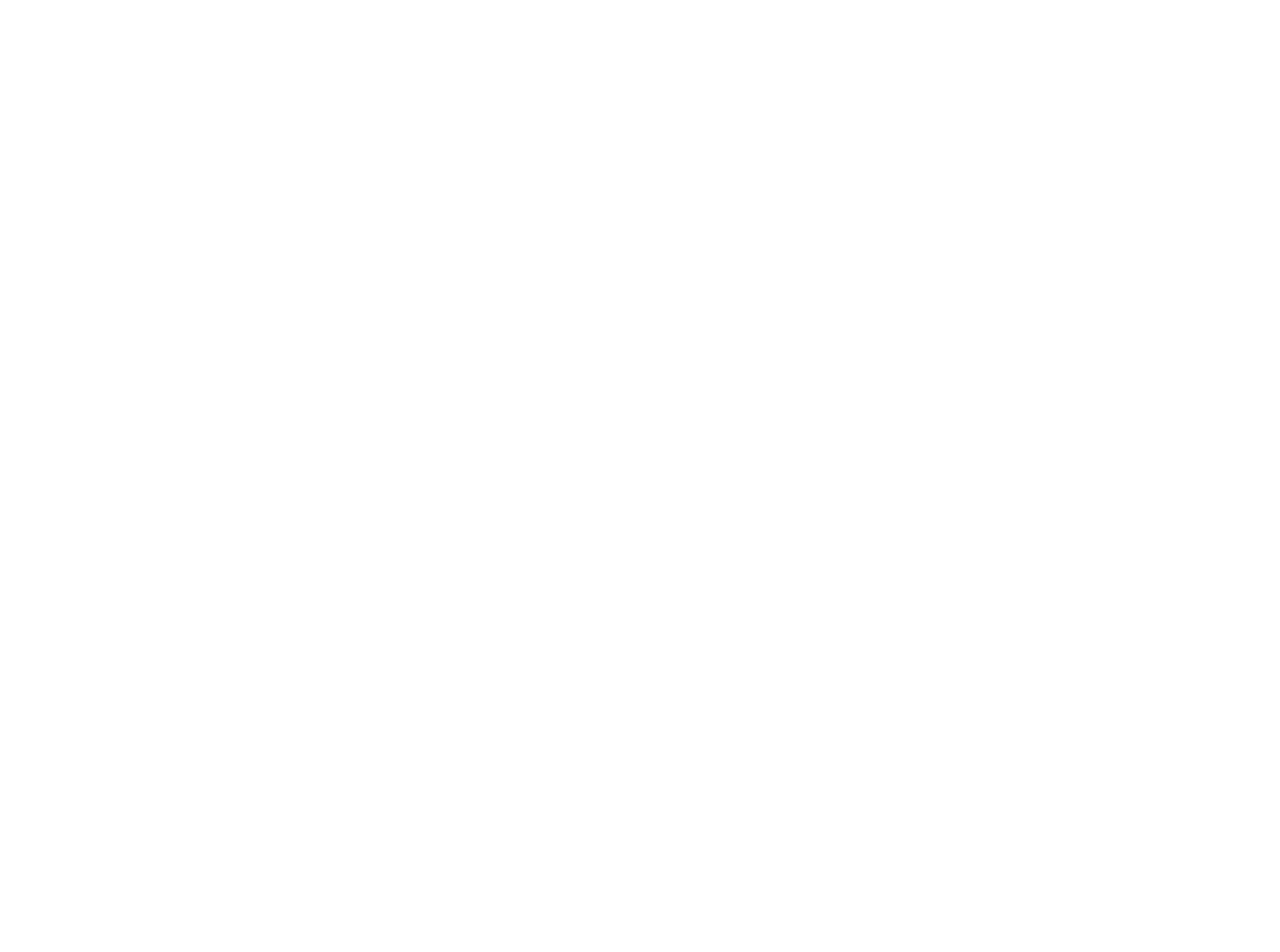
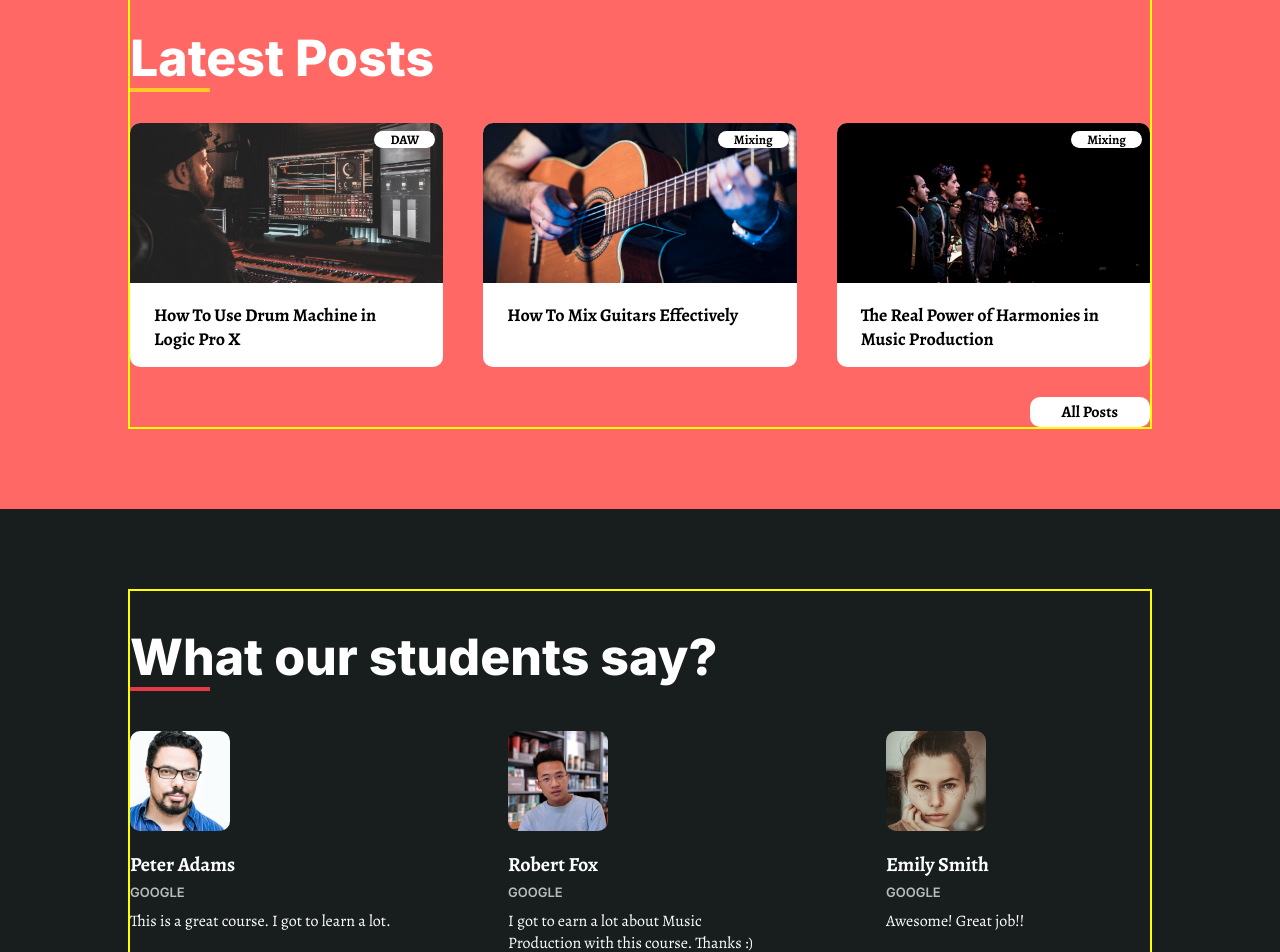
Before and after one commit to alexangria1992/music-course-website, a React (Vite) app in the folder front-end/: page / in a window 1280 px wide. Shown: the part 1900-2852 px from the top of the page. Before the commit the page ends 1870 px from the top, so only its background shows below. Built offline with nearby package versions, Linux system fonts and the light colour scheme.

Commit message:
Testimonials and Blog Components

```diff
--- a/front-end/src/components/Blog/Blog.css
+++ b/front-end/src/components/Blog/Blog.css
@@ -0,0 +1,65 @@
+#blog .content-container {
+  display: grid;
+  grid-template-columns: repeat(3, 1fr);
+  gap: 40px;
+}
+
+#blog .post img {
+  width: 100%;
+  height: 160px;
+  object-fit: cover;
+}
+
+#blog .post {
+  background: #fff;
+  border-radius: 10px;
+  position: relative;
+  overflow: hidden;
+  transition: all 400ms ease;
+}
+
+#blog .post:hover {
+  transform: scale(1.04);
+}
+
+#blog .post .tag {
+  position: absolute;
+  font-family: "Alegreya", serif;
+  font-style: normal;
+  font-weight: 700;
+  font-size: 13px;
+  color: #000;
+  background: #fff;
+  padding: 0 16px;
+  top: 8px;
+  right: 8px;
+  border-radius: 10px;
+}
+
+#blog .post .post-title {
+  font-family: "Alegreya";
+
+  font-weight: 700;
+  font-size: 18px;
+  line-height: 24px;
+  color: #000000;
+  padding: 16px 24px;
+  margin: 0;
+}
+
+#blog .btn-container {
+  display: flex;
+  justify-content: right;
+}
+
+#blog .all-posts-btn {
+  font-family: "Alegreya";
+  font-weight: 700;
+  font-size: 16px;
+  line-height: 22px;
+  padding: 4px 32px;
+  border-radius: 10px;
+  margin-top: 30px;
+  background: #fff;
+  color: #000;
+}
--- a/front-end/src/components/Blog/Blog.jsx
+++ b/front-end/src/components/Blog/Blog.jsx
@@ -1,7 +1,60 @@
 import React from "react";
 import "./Blog.css";
+import { blog1, blog2, blog3 } from "../../assets";
 const Blog = () => {
-  return <div>Blog</div>;
+  return (
+    <section id="blog" className="pink">
+      <div className="wrapper">
+        <h2 className="light">Latest Posts</h2>
+        <div className="content-container">
+          <div className="post">
+            <div className="tag">DAW</div>
+
+            <a href="">
+              <img src={blog1} alt="" />
+            </a>
+
+            <a href="">
+              <h3 className="post-title">
+                How To Use Drum Machine in Logic Pro X
+              </h3>
+            </a>
+          </div>
+
+          <div className="post">
+            <div className="tag">Mixing</div>
+
+            <a href="">
+              <img src={blog2} alt="" />
+            </a>
+
+            <a href="">
+              <h3 className="post-title">How To Mix Guitars Effectively</h3>
+            </a>
+          </div>
+
+          <div className="post">
+            <div className="tag">Mixing</div>
+
+            <a href="">
+              <img src={blog3} alt="" />
+            </a>
+
+            <a href="">
+              <h3 className="post-title">
+                The Real Power of Harmonies in Music Production
+              </h3>
+            </a>
+          </div>
+        </div>
+        <div className="btn-container">
+          <a href="" className="all-posts-btn">
+            All Posts
+          </a>
+        </div>
+      </div>
+    </section>
+  );
 };
 
 export default Blog;
--- a/front-end/src/components/Testimonials/Testimonials.css
+++ b/front-end/src/components/Testimonials/Testimonials.css
@@ -0,0 +1,35 @@
+#testimonials .content-container {
+  margin-top: 50px;
+  justify-content: space-between;
+}
+
+#testimonials .testimonial {
+  width: 264px;
+}
+
+#testimonials .testimonial img {
+  width: 100px;
+  height: 100px;
+  border-radius: 10px;
+}
+
+#testimonials .testimonial .name {
+  font-family: "Alegreya";
+  font-weight: 700;
+  font-size: 20px;
+  margin-top: 16px;
+}
+
+#testimonials .testimonial .company-name {
+  font-size: 13px;
+  text-transform: uppercase;
+  opacity: 0.7;
+  padding: 6px 0;
+}
+
+#testimonials .testimonial .review {
+  font-family: "Alegreya";
+  font-weight: 400;
+  font-size: 16px;
+  margin-top: 4px;
+}
--- a/front-end/src/components/Testimonials/Testimonials.jsx
+++ b/front-end/src/components/Testimonials/Testimonials.jsx
@@ -1,8 +1,47 @@
 import React from "react";
 import "./Testimonials.css";
+import { testimonial1, testimonial2, testimonial3 } from "../../assets";
+const Testimonials = () => {
+  return (
+    <section id="testimonials" className="dark-gray">
+      <div className="wrapper">
+        <h2>What our students say?</h2>
+        <div className="content-container">
+          <div className="testimonial">
+            <img src={testimonial1} alt="" />
+            <div className="reviewer-details">
+              <div className="name">Peter Adams</div>
+              <div className="company-name">Google</div>
+              <div className="review">
+                This is a great course. I got to learn a lot.
+              </div>
+            </div>
+          </div>
 
-const Testimonials = () => {
-  return <div>Testimonials</div>;
+          <div className="testimonial">
+            <img src={testimonial2} alt="" />
+            <div className="reviewer-details">
+              <div className="name">Robert Fox</div>
+              <div className="company-name">Google</div>
+              <div className="review">
+                I got to earn a lot about Music Production with this course.
+                Thanks :)
+              </div>
+            </div>
+          </div>
+
+          <div className="testimonial">
+            <img src={testimonial3} alt="" />
+            <div className="reviewer-details">
+              <div className="name">Emily Smith</div>
+              <div className="company-name">Google</div>
+              <div className="review">Awesome! Great job!!</div>
+            </div>
+          </div>
+        </div>
+      </div>
+    </section>
+  );
 };
 
 export default Testimonials;
```
